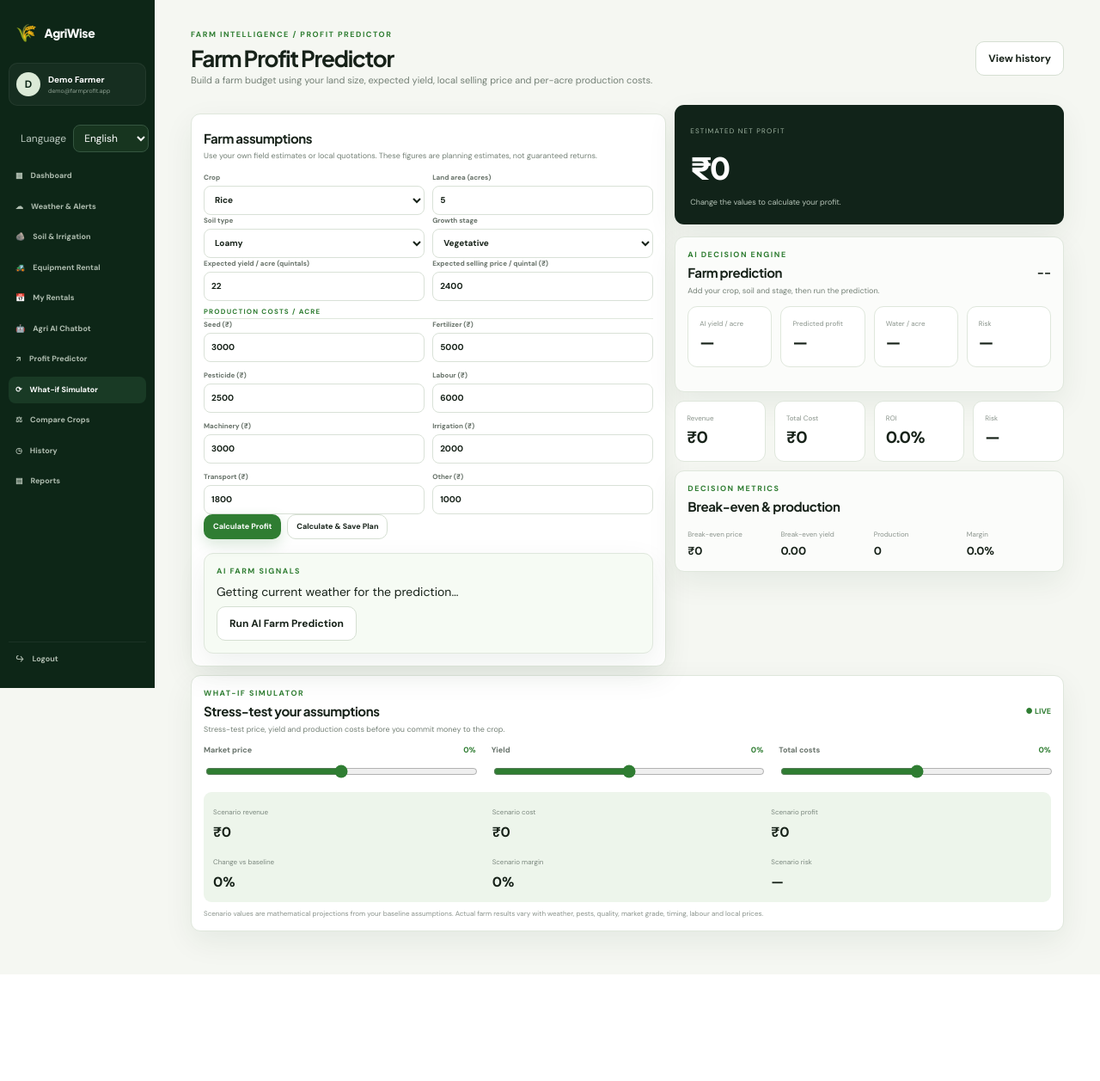
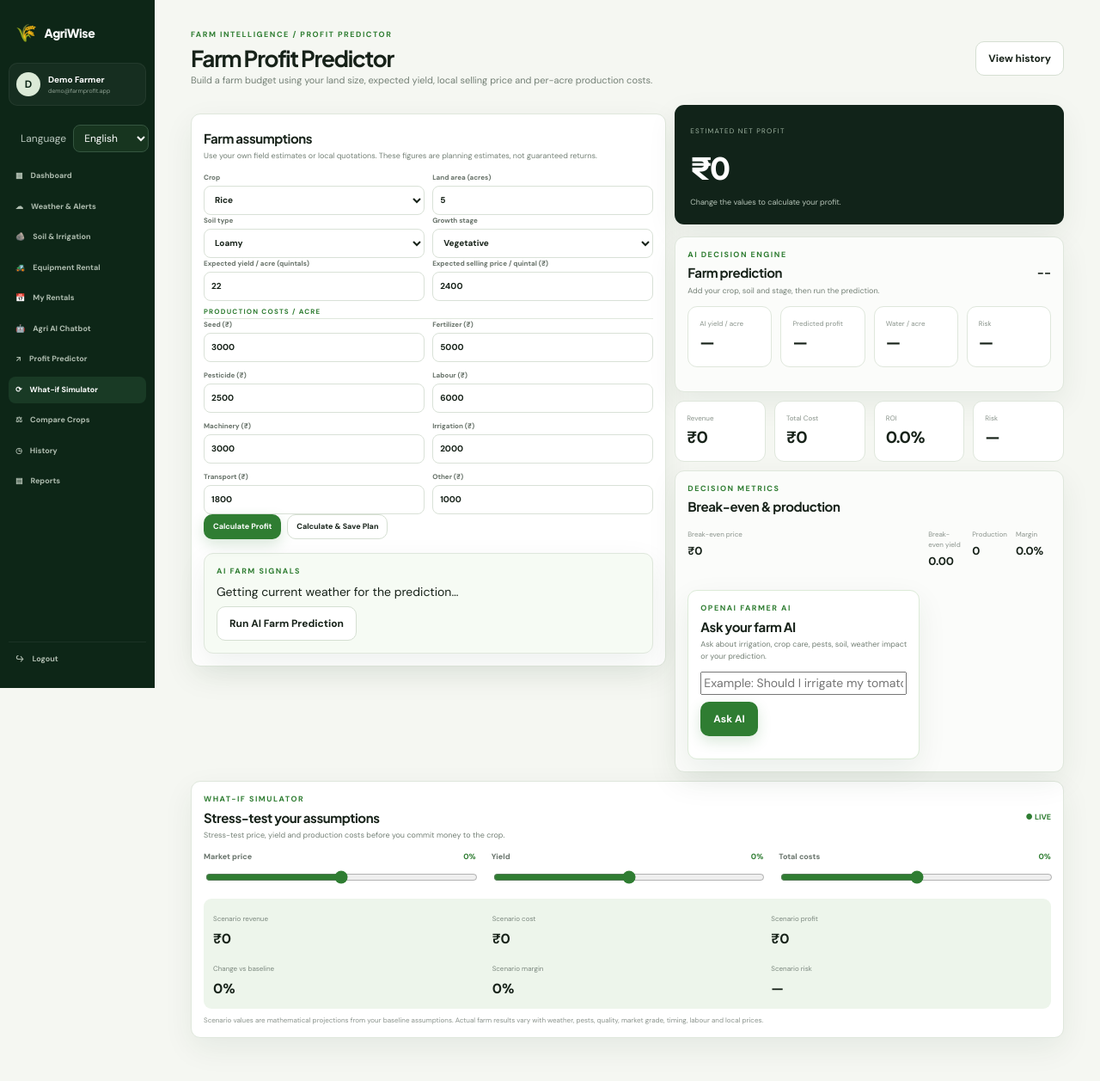
Before and after one commit to 99240041346-beep/99240041346-beep-99240041346-beep-farmprofit-hackatho, a Flask app: page /what-if in a window 1280 px wide. Shown: the whole page at 86% size. Before the commit the page ends 1133 px from the top, so only its background shows below. Run offline with Flask 3, Linux system fonts and the light colour scheme; a user stored in the database is signed in.

Commit message:
Add OpenAI farmer assistant to predictor

```diff
--- a/templates/simulator.html
+++ b/templates/simulator.html
@@ -17,6 +17,19 @@
       }catch(e){$("weather-signal").textContent="Live weather could not be attached; crop and soil prediction is still available.";}
     },()=>{$("weather-signal").textContent="Location permission not granted; run prediction with crop, soil and stage inputs."},{timeout:3500,maximumAge:900000});
   }
+  $("askFarmerAI")?.addEventListener("click",async()=>{
+    const q=$("farmerQuestion").value.trim();
+    if(!q)return;
+    $("farmerAIAnswer").textContent="Thinking…";
+    try{
+      const r=await fetch("{{ url_for('api_ai_farmer') }}",{method:"POST",headers:{"Content-Type":"application/json"},credentials:"same-origin",body:JSON.stringify({
+        question:q,crop:$("crop").value,soil:$("soil").value,stage:$("stage").value,area:$("area").value,
+        temperature:$("temperature").value,humidity:$("humidity").value,rain:$("rain").value,rain_probability:$("rain_probability").value
+      })});
+      const d=await r.json();
+      $("farmerAIAnswer").textContent=d.answer||d.error||"AI response unavailable.";
+    }catch(e){$("farmerAIAnswer").textContent="AI connection failed. Please retry.";}
+  });
   $("aiPredictBtn")?.addEventListener("click",async()=>{
     const payload={
       crop:$("crop").value, area:$("area").value, price:$("price").value,
@@ -57,7 +70,14 @@
 <section class="results-column">
 <div class="result-hero {% if result and result.profit < 0 %}loss{% endif %}"><small>ESTIMATED NET PROFIT</small><div id="profit-display">₹{{ "{:,.0f}".format(result.profit) if result else "0" }}</div><p id="profit-message">{% if result %}{% if result.profit < 0 %}This plan is currently loss-making.{% else %}This plan is profitable under your assumptions.{% endif %}{% else %}Change the values to calculate your profit.{% endif %}</p></div>
 <div class="panel insight-panel" style="margin-top:14px"><div class="panel-head"><div><div class="eyebrow">AI DECISION ENGINE</div><h2>Farm prediction</h2><p id="ai-engine">Add your crop, soil and stage, then run the prediction.</p></div><strong id="ai-confidence">--</strong></div><div class="metric-grid mini"><div class="metric"><small>AI yield / acre</small><strong id="ai-yield">—</strong></div><div class="metric"><small>Predicted profit</small><strong id="ai-profit">—</strong></div><div class="metric"><small>Water / acre</small><strong id="ai-water">—</strong></div><div class="metric"><small>Risk</small><strong id="ai-risk">—</strong></div></div><div id="ai-insights" style="margin-top:14px"></div><div id="ai-irrigation" style="margin-top:10px;font-weight:600"></div></div><div class="metric-grid mini"><div class="metric"><small>Revenue</small><strong id="revenue-display">₹{{ "{:,.0f}".format(result.revenue) if result else "0" }}</strong></div><div class="metric"><small>Total Cost</small><strong id="cost-display">₹{{ "{:,.0f}".format(result.total_cost) if result else "0" }}</strong></div><div class="metric"><small>ROI</small><strong id="roi-display">{{ "{:.1f}".format(result.roi) if result else "0.0" }}%</strong></div><div class="metric"><small>Risk</small><strong id="risk-display">{{ result.risk if result else "—" }}</strong></div></div>
-<div class="panel insight-panel"><div class="panel-head"><div><div class="eyebrow">DECISION METRICS</div><h2>Break-even & production</h2></div></div><div class="break-grid"><div><span>Break-even price</span><b id="be-price">₹{{ "{:,.0f}".format(result.break_even_price) if result else "0" }}</b></div><div><span>Break-even yield</span><b id="be-yield">{{ "{:.2f}".format(result.break_even_yield) if result else "0.00" }}</b></div><div><span>Production</span><b id="production">{{ "{:,.1f}".format(result.production) if result else "0" }}</b></div><div><span>Margin</span><b id="margin">{{ "{:.1f}".format(result.margin) if result else "0.0" }}%</b></div></div></div>
+<div class="panel insight-panel"><div class="panel-head"><div><div class="eyebrow">DECISION METRICS</div><h2>Break-even & production</h2></div></div><div class="break-grid"><div><span>Break-even price</span><b id="be-price">₹{{ "{:,.0f}".format(result.break_even_price) if result else "0" }}</b></div><div><span>Break-even yield</span><b id="be-yield">{{ "{:.2f}".format(result.break_even_yield) if result else "0.00" }}</b></div><div><span>Production</span><b id="production">{{ "{:,.1f}".format(result.production) if result else "0" }}</b></div><div><span>Margin</span><b id="margin">{{ "{:.1f}".format(result.margin) if result else "0.0" }}%</b></div><div class="panel" style="margin-top:14px;border:1px solid #dcebd8">
+  <div class="panel-head"><div><div class="eyebrow">OPENAI FARMER AI</div><h2>Ask your farm AI</h2><p>Ask about irrigation, crop care, pests, soil, weather impact or your prediction.</p></div></div>
+  <div style="display:flex;gap:8px;flex-wrap:wrap">
+    <input id="farmerQuestion" type="text" placeholder="Example: Should I irrigate my tomato crop today?" style="flex:1;min-width:240px">
+    <button class="btn btn-primary" type="button" id="askFarmerAI">Ask AI</button>
+  </div>
+  <div id="farmerAIAnswer" style="margin-top:12px;white-space:pre-wrap;line-height:1.6"></div>
+</div></div></div>
 </section></div>
 <section class="panel whatif" id="what-if"><div class="panel-head"><div><div class="eyebrow">WHAT-IF SIMULATOR</div><h2>Stress-test your assumptions</h2><p>Stress-test price, yield and production costs before you commit money to the crop.</p></div><span class="live-dot">● LIVE</span></div><div class="slider-grid"><label>Market price <output id="priceOut">0%</output><input id="priceSlider" type="range" min="-30" max="30" value="0"></label><label>Yield <output id="yieldOut">0%</output><input id="yieldSlider" type="range" min="-30" max="30" value="0"></label><label>Total costs <output id="costOut">0%</output><input id="costSlider" type="range" min="-30" max="30" value="0"></label></div><div class="whatif-result"><div><small>Scenario revenue</small><strong id="scenarioRevenue">₹0</strong></div><div><small>Scenario cost</small><strong id="scenarioCost">₹0</strong></div><div><small>Scenario profit</small><strong id="scenarioProfit">₹0</strong></div><div><small>Change vs baseline</small><strong id="scenarioChange">0%</strong></div><div><small>Scenario margin</small><strong id="scenarioMargin">0%</strong></div><div><small>Scenario risk</small><strong id="scenarioRisk">—</strong></div></div><div class="irrigation-disclaimer">Scenario values are mathematical projections from your baseline assumptions. Actual farm results vary with weather, pests, quality, market grade, timing, labour and local prices.</div></section>
 {% endblock %}
```
